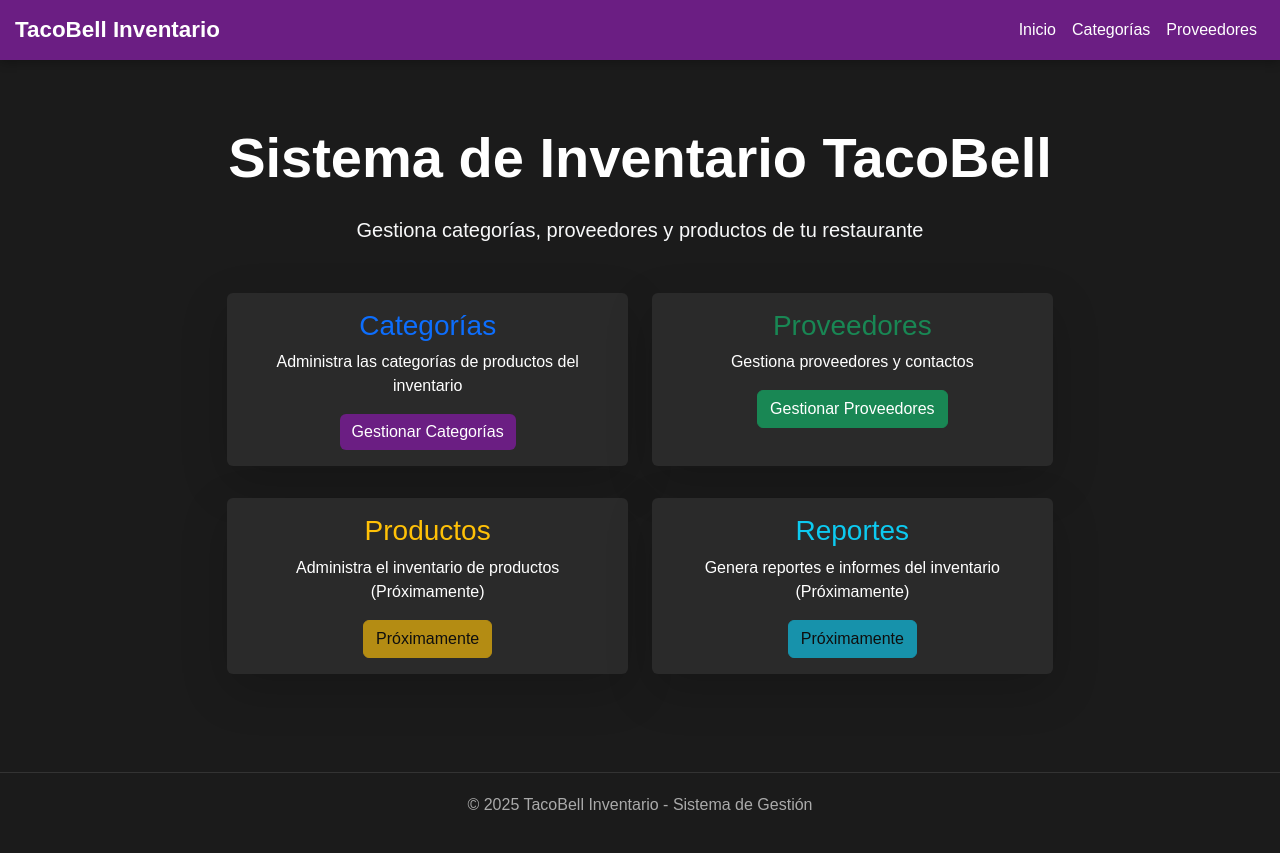
After one commit to juliantb1/Inventario_TB, a Flask app: page / in a window 1280 px wide. The commit adds this page. Run offline with Flask 3, Linux system fonts and the light colour scheme.

Commit message:
Pagina inicio
listo, ya no hay que usar \ para dirigirme a una pagina en especifico

```diff
--- a/app/__init__.py
+++ b/app/__init__.py
@@ -1,4 +1,4 @@
-from flask import Flask
+from flask import Flask, render_template
 from flask_sqlalchemy import SQLAlchemy
 
 db = SQLAlchemy()
@@ -13,6 +13,11 @@
     app.secret_key = 'clave-secreta'
 
     db.init_app(app)
+
+    # Ruta de inicio - AGREGA ESTO
+    @app.route('/')
+    def inicio():
+        return render_template('inicio.html')
 
     # Importar y registrar blueprints
     from app.routes.categorias import categorias_bp
--- a/app/templates/base.html
+++ b/app/templates/base.html
@@ -17,14 +17,27 @@
         }
         .navbar {
             background-color: #6b1e83;
+            box-shadow: 0 2px 10px rgba(0,0,0,0.3);
         }
         .navbar-brand {
             color: white !important;
-            font-weight: 600;
+            font-weight: 700;
+            font-size: 1.4rem;
+        }
+        .navbar-nav .nav-link {
+            color: white !important;
+            font-weight: 500;
+            padding: 0.5rem 1rem;
+        }
+        .navbar-nav .nav-link:hover {
+            color: #d19fe8 !important;
+            background-color: rgba(255,255,255,0.1);
+            border-radius: 5px;
         }
         .btn-primary {
             background-color: #6b1e83;
             border: none;
+            font-weight: 500;
         }
         .btn-primary:hover {
             background-color: #9c27b0;
@@ -33,17 +46,22 @@
             background-color: #2a2a2a;
             border: none;
             color: white;
-            box-shadow: 0 4px 10px rgba(0,0,0,0.5);
+            box-shadow: 0 4px 15px rgba(0,0,0,0.3);
+            transition: transform 0.2s;
+        }
+        .card:hover {
+            transform: translateY(-2px);
         }
         .card h5 {
             color: #d19fe8;
         }
         footer {
             text-align: center;
-            padding: 15px;
+            padding: 20px;
             color: #aaa;
-            margin-top: 40px;
+            margin-top: 50px;
             border-top: 1px solid #333;
+            background-color: #1b1b1b;
         }
 
         /* RESPONSIVE FIXES */
@@ -68,7 +86,7 @@
             }
 
             .navbar-brand {
-                font-size: 1.1rem;
+                font-size: 1.2rem;
             }
         }
 
@@ -96,35 +114,35 @@
                 width: 100%;
                 margin-bottom: 0.25rem;
             }
-
-            .navbar .container {
-                padding-left: 10px;
-                padding-right: 10px;
-            }
-        }
-
-        @media (max-width: 400px) {
-            .container-fluid {
-                padding-left: 5px;
-                padding-right: 5px;
-            }
-
-            h1 {
-                font-size: 1.5rem;
-            }
-
-            .card-body {
-                padding: 0.75rem;
-            }
         }
     </style>
 </head>
 
 <body>
-    <!-- Navbar -->
-    <nav class="navbar navbar-expand-lg">
+    <!-- Navbar Profesional -->
+    <nav class="navbar navbar-expand-lg navbar-dark">
         <div class="container-fluid">
-            <a class="navbar-brand" href="/">🌮 TacoBell Inventario</a>
+            <a class="navbar-brand" href="/">TacoBell Inventario</a>
+
+            <!-- Botón para móviles -->
+            <button class="navbar-toggler" type="button" data-bs-toggle="collapse" data-bs-target="#navbarNav">
+                <span class="navbar-toggler-icon"></span>
+            </button>
+
+            <!-- Menú de navegación -->
+            <div class="collapse navbar-collapse" id="navbarNav">
+                <ul class="navbar-nav ms-auto">
+                    <li class="nav-item">
+                        <a class="nav-link" href="/">Inicio</a>
+                    </li>
+                    <li class="nav-item">
+                        <a class="nav-link" href="{{ url_for('categorias.listar_categorias') }}">Categorías</a>
+                    </li>
+                    <li class="nav-item">
+                        <a class="nav-link" href="{{ url_for('proveedores.listar_proveedores') }}">Proveedores</a>
+                    </li>
+                </ul>
+            </div>
         </div>
     </nav>
 
--- /dev/null
+++ b/app/templates/inicio.html
@@ -0,0 +1,57 @@
+{% extends 'base.html' %}
+{% block title %}Inicio - Inventario TB{% endblock %}
+
+{% block content %}
+<div class="text-center py-5">
+    <div class="row justify-content-center">
+        <div class="col-lg-8">
+            <h1 class="display-4 fw-bold text-white mb-4">Sistema de Inventario TacoBell</h1>
+            <p class="lead text-light mb-5">Gestiona categorías, proveedores y productos de tu restaurante</p>
+
+            <div class="row g-4">
+                <div class="col-md-6">
+                    <div class="card h-100 shadow-lg">
+                        <div class="card-body">
+                            <h3 class="card-title text-primary">Categorías</h3>
+                            <p class="card-text">Administra las categorías de productos del inventario</p>
+                            <a href="{{ url_for('categorias.listar_categorias') }}" class="btn btn-primary">Gestionar Categorías</a>
+                        </div>
+                    </div>
+                </div>
+
+                <div class="col-md-6">
+                    <div class="card h-100 shadow-lg">
+                        <div class="card-body">
+                            <h3 class="card-title text-success">Proveedores</h3>
+                            <p class="card-text">Gestiona proveedores y contactos</p>
+                            <a href="{{ url_for('proveedores.listar_proveedores') }}" class="btn btn-success">Gestionar Proveedores</a>
+                        </div>
+                    </div>
+                </div>
+            </div>
+
+            <div class="row g-4 mt-2">
+                <div class="col-md-6">
+                    <div class="card h-100 shadow-lg">
+                        <div class="card-body">
+                            <h3 class="card-title text-warning">Productos</h3>
+                            <p class="card-text">Administra el inventario de productos (Próximamente)</p>
+                            <button class="btn btn-warning" disabled>Próximamente</button>
+                        </div>
+                    </div>
+                </div>
+
+                <div class="col-md-6">
+                    <div class="card h-100 shadow-lg">
+                        <div class="card-body">
+                            <h3 class="card-title text-info">Reportes</h3>
+                            <p class="card-text">Genera reportes e informes del inventario (Próximamente)</p>
+                            <button class="btn btn-info" disabled>Próximamente</button>
+                        </div>
+                    </div>
+                </div>
+            </div>
+        </div>
+    </div>
+</div>
+{% endblock %}
```
